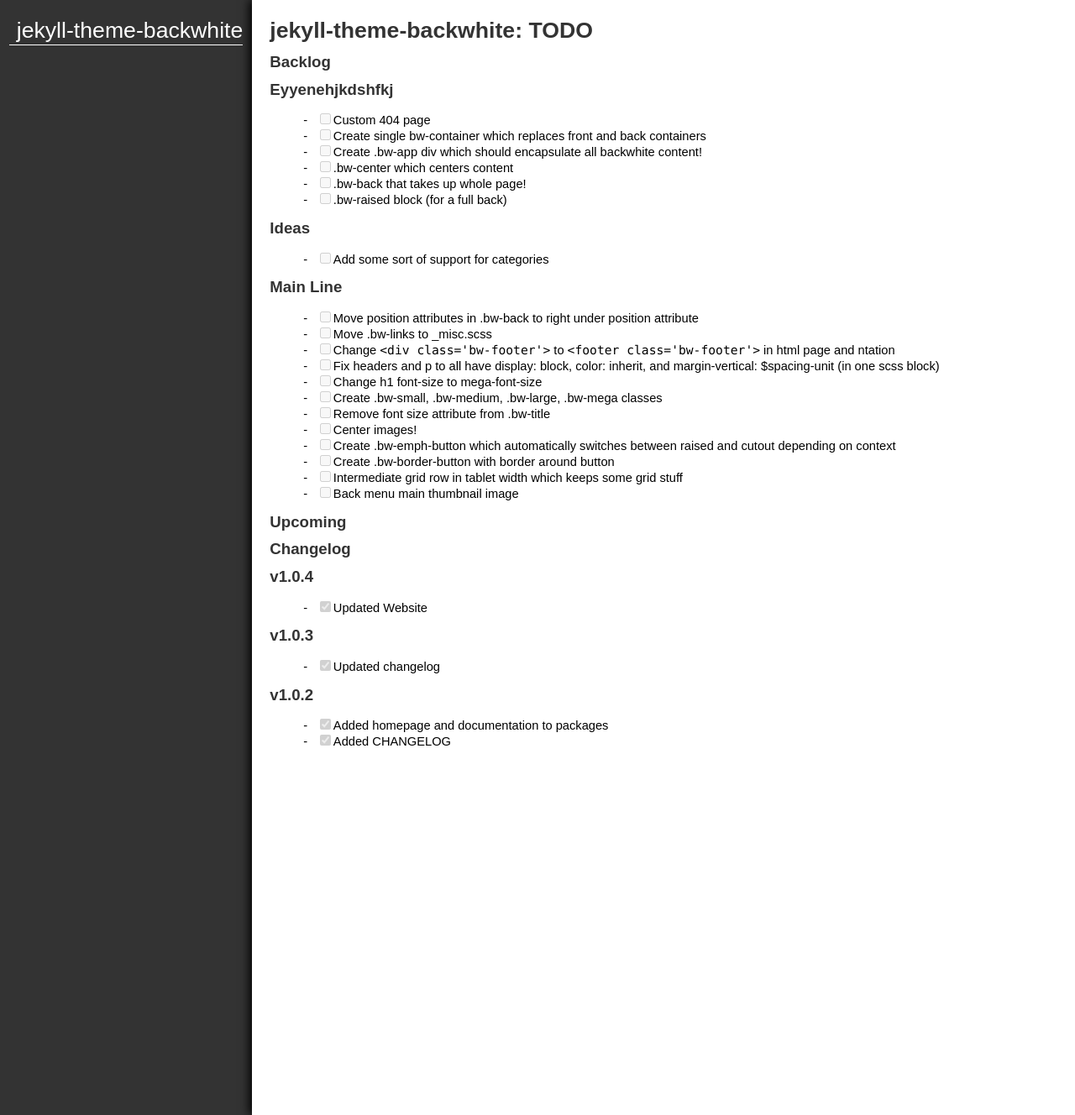
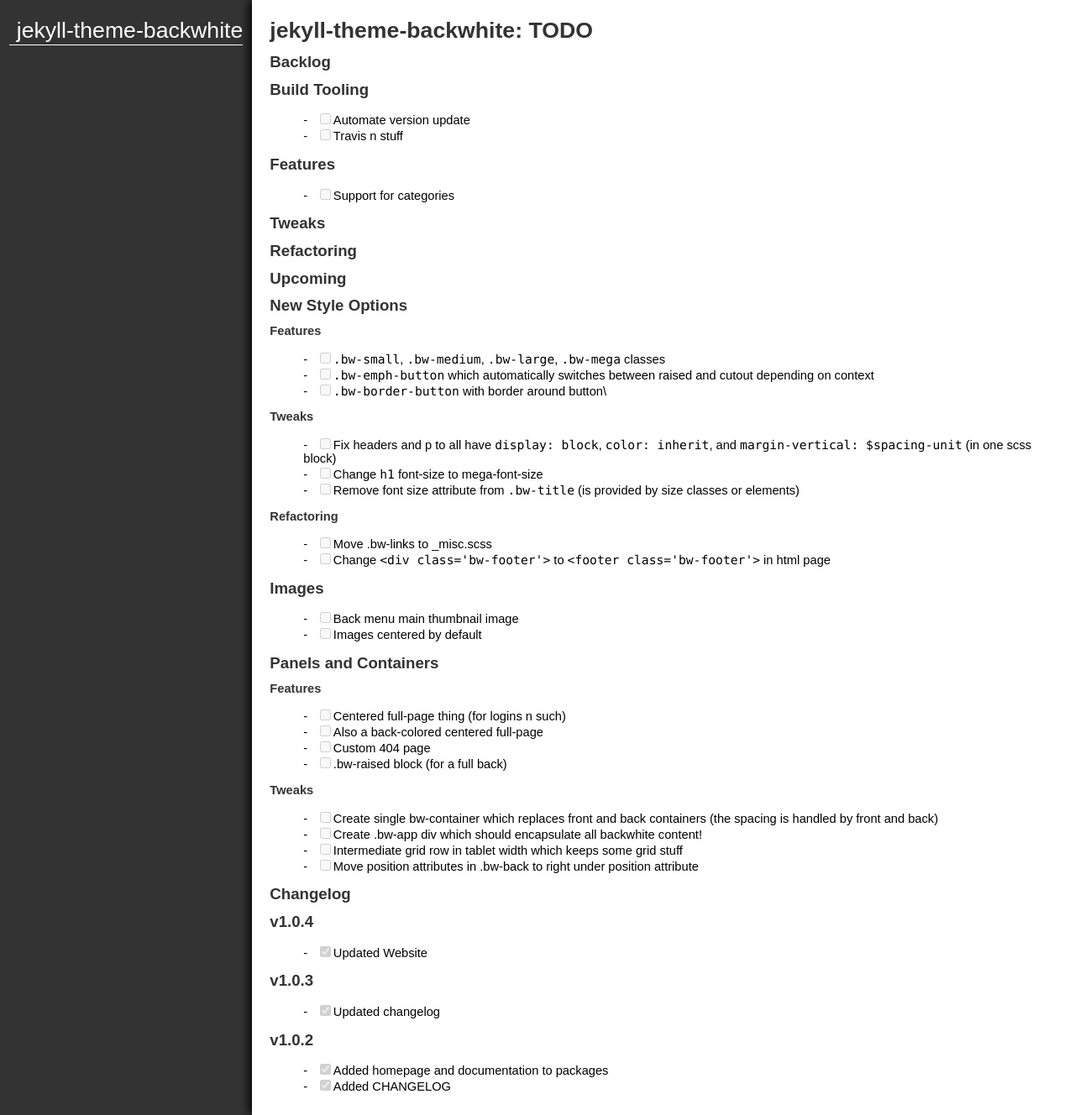
Before and after one commit to andydevs/jekyll-theme-backwhite, a Jekyll site: the page built from TODO.md, in a window 1280 px wide and 1328 px high. Shown: the whole window at 84% size. Built offline with Jekyll 4.4.1, drawn with Linux system fonts in a browser that asks for light colours; our own code applies the rules of GitHub Pages for plain Markdown files.

Commit message:
Updated TODO.md

```diff
--- a/TODO.md
+++ b/TODO.md
@@ -1,42 +1,79 @@
 jekyll-theme-backwhite: TODO
-=====================================================
+===========================================================
 
 Backlog
------------------------------------------------------
+-----------------------------------------------------------
 
-### Eyyenehjkdshfkj
+### Build Tooling
 
+- [ ] Automate version update
+- [ ] Travis n stuff
+
+### Features
+
+- [ ] Support for categories
+
+### Tweaks
+
+### Refactoring
+
+Upcoming
+-----------------------------------------------------------
+
+### New Style Options
+
+#### Features
+
+- [ ] `.bw-small`, `.bw-medium`, `.bw-large`,
+`.bw-mega` classes
+- [ ] `.bw-emph-button` which automatically switches between
+raised and cutout depending on context
+- [ ] `.bw-border-button` with border around button\
+
+#### Tweaks
+
+- [ ] Fix headers and p to all have `display: block`,
+`color: inherit`, and `margin-vertical: $spacing-unit`
+(in one scss block)
+- [ ] Change `h1` font-size to mega-font-size
+- [ ] Remove font size attribute from `.bw-title` (is
+provided by size classes or elements)
+
+#### Refactoring
+
+- [ ] Move .bw-links to _misc.scss
+- [ ] Change `<div class='bw-footer'>` to
+`<footer class='bw-footer'>` in html page
+
+### Images
+
+- [ ] Back menu main thumbnail image
+- [ ] Images centered by default
+
+### Panels and Containers
+
+#### Features
+
+- [ ] Centered full-page thing (for logins n such)
+- [ ] Also a back-colored centered full-page
 - [ ] Custom 404 page
-- [ ] Create single bw-container which replaces front and back containers
-- [ ] Create .bw-app div which should encapsulate all backwhite content!
-- [ ] .bw-center which centers content
-- [ ] .bw-back that takes up whole page!
 - [ ] .bw-raised block (for a full back)
 
-### Ideas
+#### Tweaks
 
-- [ ] Add some sort of support for categories
+- [ ] Create single bw-container which replaces
+front and back containers (the spacing is handled by
+front and back)
+- [ ] Create .bw-app div which should encapsulate
+all backwhite content!
+- [ ] Intermediate grid row in tablet width which
+keeps some grid stuff
+- [ ] Move position attributes in .bw-back to right
+under position attribute
 
-### Main Line
-
-- [ ] Move position attributes in .bw-back to right under position attribute
-- [ ] Move .bw-links to _misc.scss
-- [ ] Change `<div class='bw-footer'>` to `<footer class='bw-footer'>` in html page and ntation
-- [ ] Fix headers and p to all have display: block, color: inherit, and margin-vertical: $spacing-unit (in one scss block)
-- [ ] Change h1 font-size to mega-font-size
-- [ ] Create .bw-small, .bw-medium, .bw-large, .bw-mega classes
-- [ ] Remove font size attribute from .bw-title
-- [ ] Center images!
-- [ ] Create .bw-emph-button which automatically switches between raised and cutout depending on context
-- [ ] Create .bw-border-button with border around button
-- [ ] Intermediate grid row in tablet width which keeps some grid stuff
-- [ ] Back menu main thumbnail image
-
-Upcoming
------------------------------------------------------
 
 Changelog
------------------------------------------------------
+-----------------------------------------------------------
 
 ### v1.0.4
 
```
